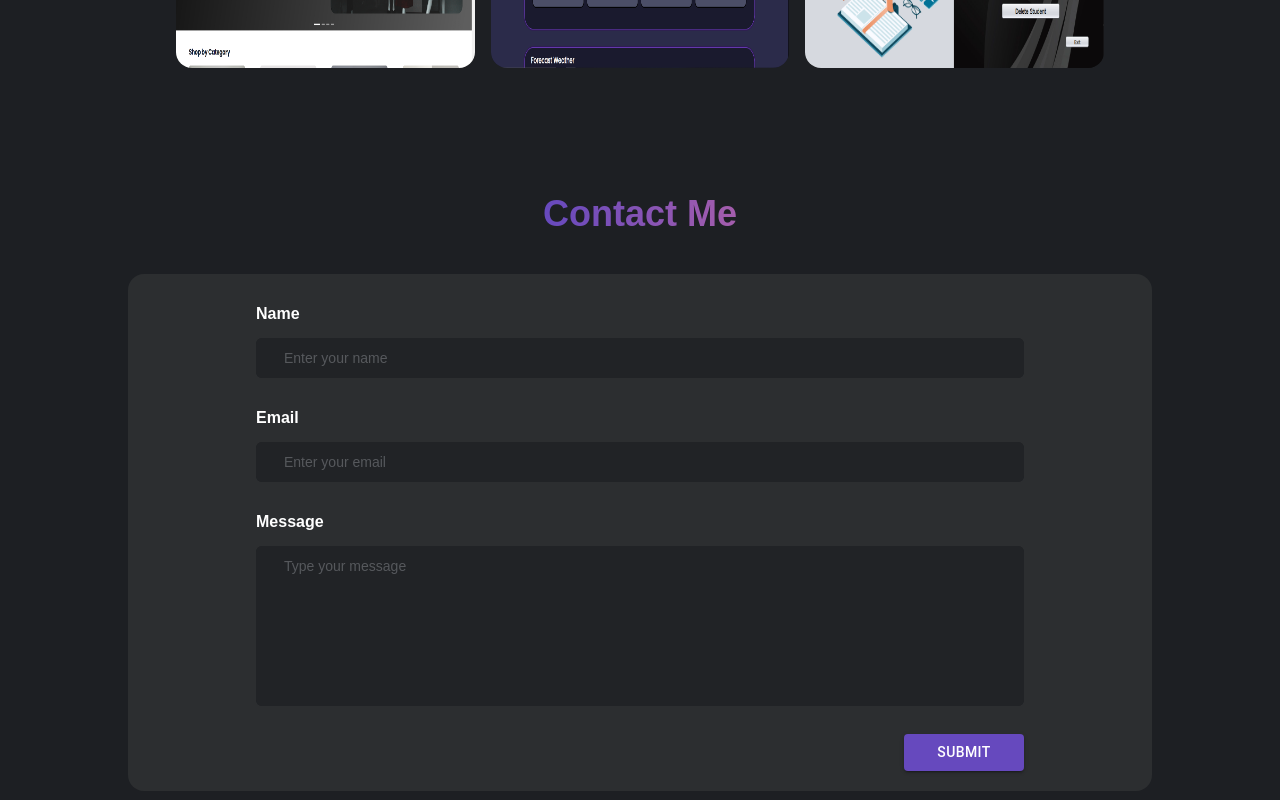
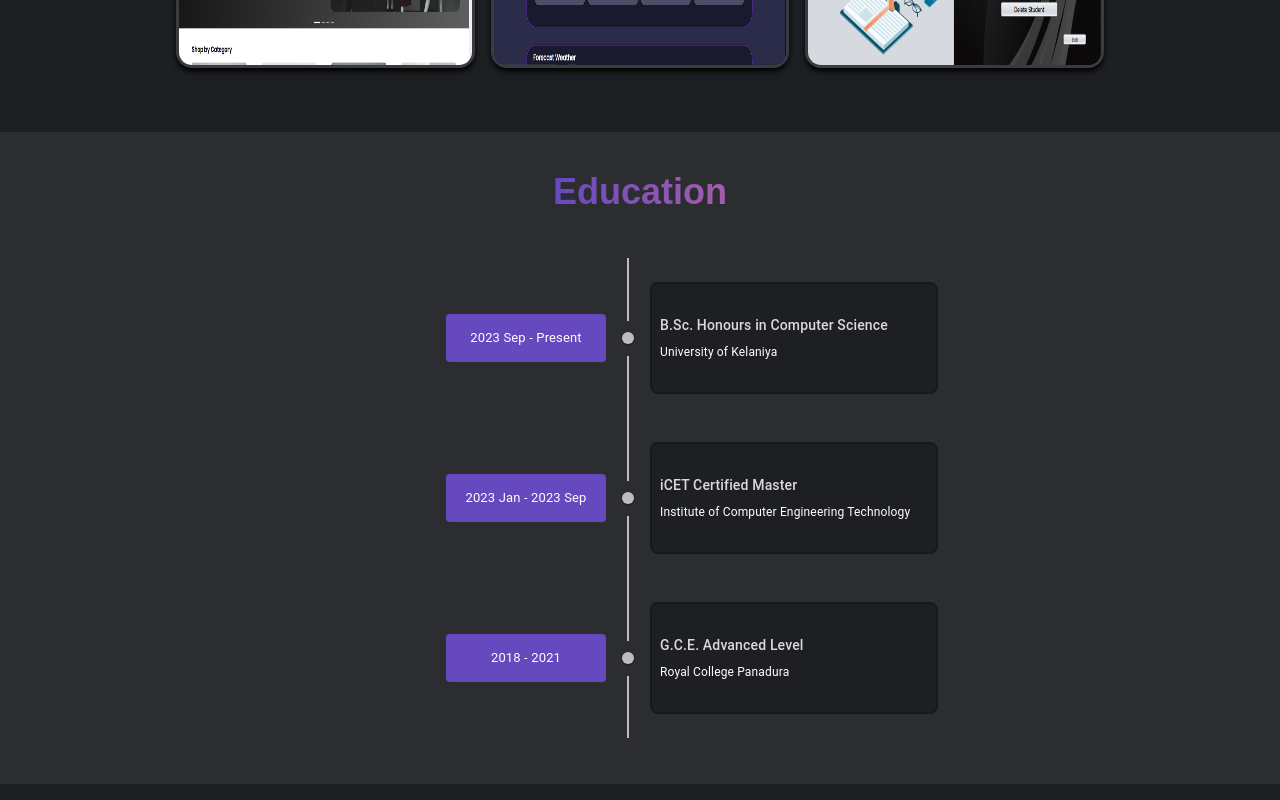
Before and after one commit to AsinduDeSilva/portfolio, a React (Vite) app: page / in a window 1280 px wide. Shown: the part 1660-2460 px from the top of the page. Built offline with nearby package versions, Linux system fonts and the light colour scheme.

Commit message:
Created Education section

```diff
--- a/package.json
+++ b/package.json
@@ -16,7 +16,8 @@
     "@headlessui/react": "^1.7.17",
     "@heroicons/react": "^2.0.18",
     "@mui/icons-material": "^5.14.19",
-    "@mui/material": "^5.14.20",
+    "@mui/lab": "^5.0.0-alpha.156",
+    "@mui/material": "^5.15.0",
     "@mui/styled-engine-sc": "^6.0.0-alpha.7",
     "react": "^18.2.0",
     "react-dom": "^18.2.0",
--- a/src/App.jsx
+++ b/src/App.jsx
@@ -1,5 +1,5 @@
 import { createTheme, ThemeProvider } from '@mui/material/styles';
-import { About, Contact, Hero, Navbar, Projects } from './components';
+import { About, Contact, Education, Hero, Navbar, Projects } from './components';
 
 
 function App() {
@@ -21,6 +21,7 @@ function App() {
       <Hero/>
       <About/>
       <Projects/>
+      <Education/>
       <Contact/>
     </ThemeProvider>
   )
--- a/src/components/About.jsx
+++ b/src/components/About.jsx
@@ -19,7 +19,7 @@ const About = () => {
   }, [activeTab]);
 
   return (
-    <div id='About' className='bg-[#252729] px-5 sm:px-24  md:px-28  lg:px-44 min-h-[50vh] pb-10'>
+    <div id='About' className='bg-[#2b2d30] px-5 sm:px-24  md:px-28  lg:px-44 min-h-[50vh] pb-10'>
         <Heading name="About Me"/>
         <div className='flex justify-center'>
             <p className='text-white text-md font-normal xl:w-[70%] mt-8 text-center'>
--- /dev/null
+++ b/src/components/Education.jsx
@@ -0,0 +1,56 @@
+import React from 'react'
+import Heading from './Heading'
+import Timeline from '@mui/lab/Timeline';
+import TimelineItem from '@mui/lab/TimelineItem';
+import TimelineSeparator from '@mui/lab/TimelineSeparator';
+import TimelineConnector from '@mui/lab/TimelineConnector';
+import TimelineContent from '@mui/lab/TimelineContent';
+import TimelineOppositeContent from '@mui/lab/TimelineOppositeContent';
+import TimelineDot from '@mui/lab/TimelineDot';
+import {education} from '../constants';
+
+
+const Education = () => {
+  return (
+    <div id='Education' className='bg-[#2b2d30] px-5 sm:px-24  md:px-28  lg:px-44 min-h-[50vh] pb-10 text-white overflow-hidden'>
+        <Heading name={"Education"}/>
+
+        <Timeline className='mt-10 -translate-x-7 xs:-translate-x-5 sm:-translate-x-3'>
+
+            {education.map(education => (
+                <TimelineItem key={education.id}>
+                    <TimelineOppositeContent
+                        sx={{ m: 'auto 0' }}
+                        align="right"
+                        variant="body2"
+                    >
+                        <div className='flex justify-end py-6'>
+                            <div className='bg-[#6649be] w-[7rem] xs:w-[10rem] xs:h-[2rem] sm:h-[3rem] py-2 sm:py-0 text-[11px] xs:text-[13px] flex items-center justify-center rounded'>
+                                {education.period}
+                            </div>
+                        </div>
+                    </TimelineOppositeContent>
+                    <TimelineSeparator>
+                    <TimelineConnector />
+                        <TimelineDot>
+                            <img src={education.icon} alt="" />
+                        </TimelineDot>
+                    <TimelineConnector />
+                    </TimelineSeparator>
+                    <TimelineContent sx={{px: 2, py:3 }}>
+                        <div className='bg-[#1D1F23] w-[10rem] xs:w-[120%] xs:h-[150%] sm:w-[18rem] sm:h-[7rem] py-2 xs:py-0 rounded-lg border-[#17181c] border-[2px] flex flex-col justify-center'>
+                            <h3 className='ml-2 font-medium text-[#DADADA] text-sm xs:text-md'>{education.name}</h3>
+                            <p className='text-[10px] xs:text-[12px] ml-2 mt-2'>{education.school}</p>
+                        </div>
+
+
+                    </TimelineContent>
+                </TimelineItem>
+            ))}
+
+        </Timeline>
+    </div>
+  )
+}
+
+export default Education
--- a/src/components/Projects.jsx
+++ b/src/components/Projects.jsx
@@ -5,13 +5,12 @@ import { projects } from '../constants'
 
 const Projects = () => {
   return (
-    <div className='min-h-[30rem] bg-[#1D1F23] text-white px-5 sm:px-24 md:px-28 lg:px-44'>
+    <div className='min-h-[28rem] bg-[#1D1F23] pb-16 text-white px-5 sm:px-24 md:px-28 lg:px-44'>
         <Heading name={"Projects"} />
-        <Grid container columnSpacing={2} rowGap={5} className='mt-16'>
-
+        <Grid container columnSpacing={2} rowGap={6} className='mt-10 md:mt-16'>
             {projects.map(project => (
                 <Grid key={project.id} item xs={12} md={6} lg={4}>
-                    <div className='flex flex-col h-[250px] bg-[#141515] rounded-2xl relative overflow-hidden  project'>
+                    <div className='flex flex-col h-[250px] bg-[#141515] rounded-2xl relative overflow-hidden shadow-md shadow-black border-[3px] border-[#383B40] project'>
                         <img className='h-[250px] rounded-lg hover:scale-105 duration-75' src={project.image} alt={project.title}/>
 
                         <div className='bg-[#101213] opacity-95 h-full w-full project-layer'>
--- a/src/components/index.js
+++ b/src/components/index.js
@@ -6,6 +6,7 @@ import Heading from './Heading';
 import Textfield from './Textfield';
 import MyBackdrop from './MyBackdrop';
 import Projects from './Projects';
+import Education from './Education';
 
 export{
     Navbar,
@@ -16,4 +17,5 @@ export{
     Textfield,
     MyBackdrop,
     Projects,
+    Education
 }
--- a/src/constants/index.js
+++ b/src/constants/index.js
@@ -190,3 +190,27 @@ export const projects = [
         ]
     },
 ]
+
+export const education = [
+    {
+        id:'',
+        name: 'B.Sc. Honours in Computer Science',
+        school: 'University of Kelaniya',
+        period: '2023 Sep - Present',
+        icon: '',
+    },
+    {
+        id:'',
+        name: 'iCET Certified Master',
+        school: 'Institute of Computer Engineering Technology',
+        period: '2023 Jan - 2023 Sep',
+        icon: '',
+    },
+    {
+        id:'',
+        name: 'G.C.E. Advanced Level',
+        school: 'Royal College Panadura',
+        period: '2018 - 2021',
+        icon: '',
+    },
+]
```
Also changed, not shown: 1 other file (tests, documents, lock files or other folders).
